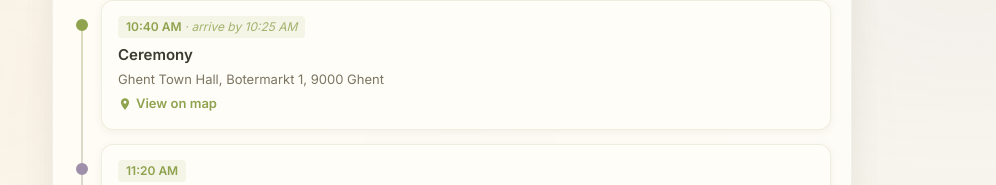
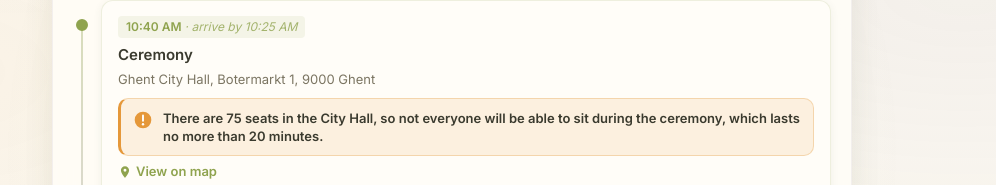
Before and after one commit to Micjanov/wedding-yuliya-michael, a plain HTML site: page index.html in a window 1280 px wide. Shown: the part 568-753 px from the top of the page, without its empty margins (188-1184 px from the left). Drawn offline with nearby package versions, Linux system fonts and the light colour scheme.

Commit message:
add info on seating during ceremony

```diff
--- a/index.html
+++ b/index.html
@@ -441,6 +441,33 @@
             font-size: 13px;
             color: var(--color-text-muted);
             line-height: 1.4;
+        }
+
+        /* Important note shown as an attention callout (e.g. seating info) */
+        .seats-note {
+            display: flex;
+            align-items: flex-start;
+            gap: 10px;
+            margin-top: 10px;
+            padding: 10px 12px;
+            background: rgba(229, 152, 58, 0.13);
+            border: 1px solid rgba(229, 152, 58, 0.3);
+            border-left: 3px solid var(--color-wildflower-orange);
+            border-radius: var(--radius-sm);
+        }
+
+        .seats-note .timeline-desc {
+            margin-top: 0;
+            color: var(--color-text-primary);
+            font-weight: var(--font-weight-semibold);
+        }
+
+        .seats-note-ico {
+            flex-shrink: 0;
+            width: 20px;
+            height: 20px;
+            margin-top: 1px;
+            color: var(--color-wildflower-orange);
         }
 
         .timeline-link {
@@ -925,7 +952,15 @@
                 <article class="timeline-item timeline-item--ceremony">
                     <div class="timeline-time"><span data-i18n="ceremony_time">10:40 AM</span> <span class="timeline-time-note" data-i18n="ceremony_arrive">arrive by 10:25</span></div>
                     <div class="timeline-title" data-i18n="ceremony_title">Ceremony</div>
-                    <div class="timeline-desc" data-i18n="ceremony_desc">Ghent Town Hall, Botermarkt 1, 9000 Ghent</div>
+                    <div class="timeline-desc" data-i18n="ceremony_desc">Ghent City Hall, Botermarkt 1, 9000 Ghent</div>
+                    <div class="seats-note">
+                        <svg class="seats-note-ico" viewBox="0 0 24 24" fill="none" xmlns="http://www.w3.org/2000/svg" aria-hidden="true">
+                            <circle cx="12" cy="12" r="10" fill="currentColor"/>
+                            <path d="M12 6.5v6.5" stroke="#fff" stroke-width="2.3" stroke-linecap="round"/>
+                            <circle cx="12" cy="17" r="1.45" fill="#fff"/>
+                        </svg>
+                        <div class="timeline-desc" data-i18n="ceremony_seats">There are 75 seats in the City Hall, so not everyone will be able to sit during the ceremony, which lasts no more than 20 minutes.</div>
+                    </div>
                     <a class="timeline-link" href="https://maps.app.goo.gl/D2ouncZg4657bJLG6" target="_blank" rel="noopener noreferrer">
                         <svg viewBox="0 0 24 24" fill="none" xmlns="http://www.w3.org/2000/svg" aria-hidden="true"><path d="M12 2C8.13 2 5 5.13 5 9c0 5.25 7 13 7 13s7-7.75 7-13c0-3.87-3.13-7-7-7zm0 9.5a2.5 2.5 0 1 1 0-5 2.5 2.5 0 0 1 0 5z" fill="currentColor"/></svg>
                         <span data-i18n="view_map">View on map</span>
@@ -1055,7 +1090,7 @@
                 <div class="hotel-item">
                     <div class="hotel-info">
                         <div class="hotel-name">ibis Gent Centrum Kathedraal</div>
-                        <div class="hotel-address" data-i18n="hotel1_addr">Limburgstraat 2 &middot; next to Town Hall</div>
+                        <div class="hotel-address" data-i18n="hotel1_addr">Limburgstraat 2 &middot; next to City Hall</div>
                     </div>
                     <div class="hotel-price"><span>&#8364;&#8364;</span><span class="hotel-price--dim">&#8364;</span></div>
                 </div>
@@ -1212,7 +1247,8 @@
                     ceremony_time: '10:40 AM',
                     ceremony_arrive: 'arrive by 10:25 AM',
                     ceremony_title: 'Ceremony',
-                    ceremony_desc: 'Ghent Town Hall, Botermarkt 1, 9000 Ghent',
+                    ceremony_desc: 'Ghent City Hall, Botermarkt 1, 9000 Ghent',
+                    ceremony_seats: 'There are 75 seats in the City Hall, so not everyone will be able to sit during the ceremony, which lasts no more than 20 minutes.',
                     walk_time: '11:20 AM',
                     walk_title: 'Boat Trip',
                     walk_desc: 'After the ceremony, we walk for 5\u201310 minutes to Korenlei 4/A, to take a boat to the festivity location.',
@@ -1235,7 +1271,7 @@
                     dresscode_text: 'There is no dress code. We want everyone to feel comfortable and enjoy the day. If you\u2019d like some colour inspiration, here is the colour palette of the event:',
                     accom_title: 'Where to Stay',
                     accom_intro: 'Looking for a place to stay? Here are a few suggestions near both venues. Ghent has plenty of different options, so let us know if we can help you navigate.',
-                    hotel1_addr: 'Limburgstraat 2 \u00b7 next to Town Hall',
+                    hotel1_addr: 'Limburgstraat 2 \u00b7 next to City Hall',
                     hotel2_addr: 'Nederkouter 24',
                     hotel3_addr: 'Voldersstraat 17',
                     hotel4_addr: 'Onderbergen 69 \u00b7 between both venues',
@@ -1275,6 +1311,7 @@
                     ceremony_arrive: 'je wordt verwacht om 10:25',
                     ceremony_title: 'Ceremonie',
                     ceremony_desc: 'Stadhuis van Gent, Botermarkt 1, 9000 Gent',
+                    ceremony_seats: 'Er zijn 75 zitplaatsen in het stadhuis dus niet iedereen zal kunnen zitten tijdens de ceremonie van maximum 20 minuten.',
                     walk_time: '11:20',
                     walk_title: 'Boottocht',
                     walk_desc: 'Na de ceremonie maken we een korte wandeling van 5\u201310 minuten naar de Korenlei 4/A, gevolgd door een boottocht van 20 minuten naar de feestlocatie.',
@@ -1337,6 +1374,7 @@
                     ceremony_arrive: 'прибудьте к 10:25',
                     ceremony_title: 'Церемония',
                     ceremony_desc: 'Ратуша Гента, Botermarkt 1, 9000 Gent',
+                    ceremony_seats: 'В ратуше 75 сидячих мест, поэтому сесть смогут не все во время церемонии, которая длится не более 20 минут.',
                     walk_time: '11:20',
                     walk_title: '\u041f\u043e\u0435\u0437\u0434\u043a\u0430 \u043d\u0430 \u043b\u043e\u0434\u043a\u0435',
                     walk_desc: '\u041f\u043e\u0441\u043b\u0435 \u0446\u0435\u0440\u0435\u043c\u043e\u043d\u0438\u0438 \u043c\u044b \u043f\u0440\u043e\u0433\u0443\u043b\u044f\u0435\u043c\u0441\u044f \u0434\u043e Korenlei 4/A (5\u201310 \u043c\u0438\u043d\u0443\u0442), \u0447\u0442\u043e\u0431\u044b \u043f\u043e\u0435\u0445\u0430\u0442\u044c \u043d\u0430 \u043b\u043e\u0434\u043a\u0435 \u0434\u043e \u043c\u0435\u0441\u0442\u0430 \u043f\u0440\u0430\u0437\u0434\u043d\u043e\u0432\u0430\u043d\u0438\u044f (20 \u043c\u0438\u043d\u0443\u0442).',
```
